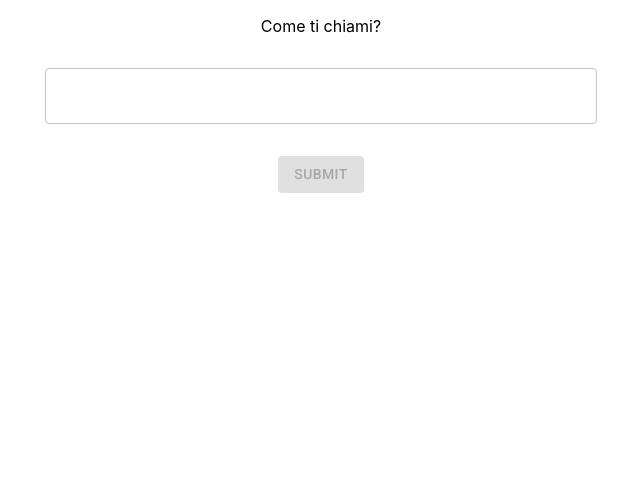
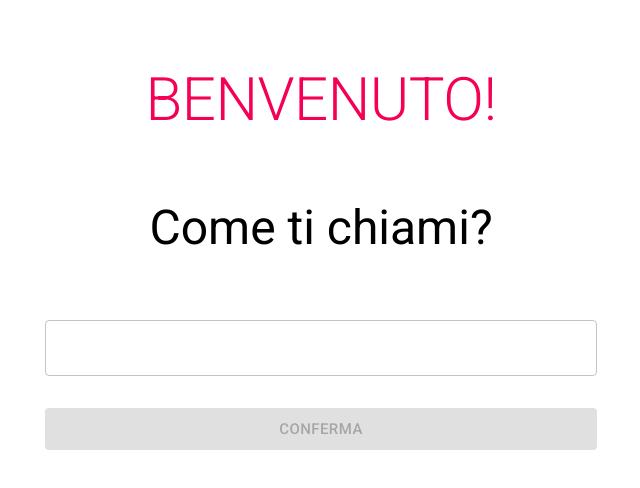
Before and after one commit to simo0103/ContiInTasca, a React (Create React App) app: page / in a window 1280 px wide. Shown: the top 488 px of the page, without its empty margins (319-959 px from the left). Built offline with nearby package versions, Linux system fonts and the light colour scheme; no server answers; the database is empty.

Commit message:
end registration

```diff
--- a/src/Pages/Registration/index.js
+++ b/src/Pages/Registration/index.js
@@ -1,5 +1,5 @@
 import React, {Component} from "react";
-import { Container, TextField, Button, Box } from '@material-ui/core';
+import { Container, TextField, Button, Box, Typography } from '@material-ui/core';
 import Alert from '@material-ui/lab/Alert';
 import AlertTitle from '@material-ui/lab/AlertTitle';
 import firebase from '../../firebase';
@@ -20,18 +20,20 @@ class Registration extends Component {
         }
 
         listaUtenti.push(users);
-        this.setState({
-            users: '',
-        })
+
         listaUtenti.on('value', u => {
             console.log(u.val())
         })
         this.setState({
             open: true
         })
-        setTimeout(()=> this.setState({
-            open: false
-        }), 2000)
+        setTimeout(()=>{ this.setState({
+            open: false,
+            users: ''
+        }),
+            this.props.changePage('cards')
+        }, 4000)
+
     }
     constructor() {
         super();
@@ -61,21 +63,33 @@ class Registration extends Component {
     render() {
         return (
             <Container maxWidth="sm" align="center" className="Registration">
-                <p>Come ti chiami?</p>
+                <Box my={8}>
+                    <Typography variant="h2" color="secondary">
+                        BENVENUTO!
+                    </Typography>
+                </Box>
+                <Box my={8}>
+                    <Typography variant="h3">
+                       Come ti chiami?
+                    </Typography>
+                </Box>
                 <section className="addusers">
                     <form autoComplete="off" onSubmit={this.handleSubmit}>
                         <Box my={4}>
                             <TextField type="text" name="users" id="outlined-basic" variant="outlined" fullWidth color="secondary" onChange={this.handleChange} value={this.state.users}  />
                         </Box>
-                        <Button type="submit" color="secondary" disabled={!this.state.users} variant="contained">Submit</Button>
+                        <Button type="submit" size="large" fullWidth color="secondary" disabled={!this.state.users} variant="contained">Conferma</Button>
                     </form>
+
                 </section>
+                <Box my={8}>
                 {
                     this.state.open &&
                     <Alert severity="success">
-                        <AlertTitle>Success</AlertTitle>
+                        <AlertTitle>Ciao {this.state.users}! </AlertTitle>
                     </Alert>
                 }
+                </Box>
             </Container>
         )
     }
```
